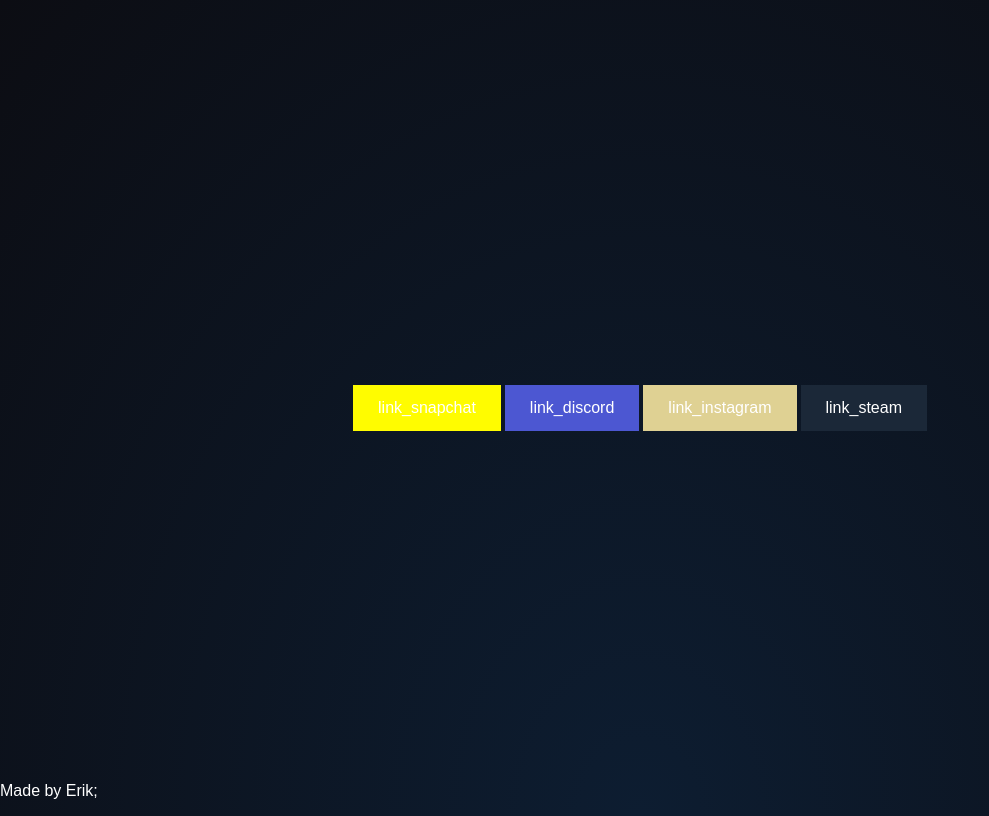
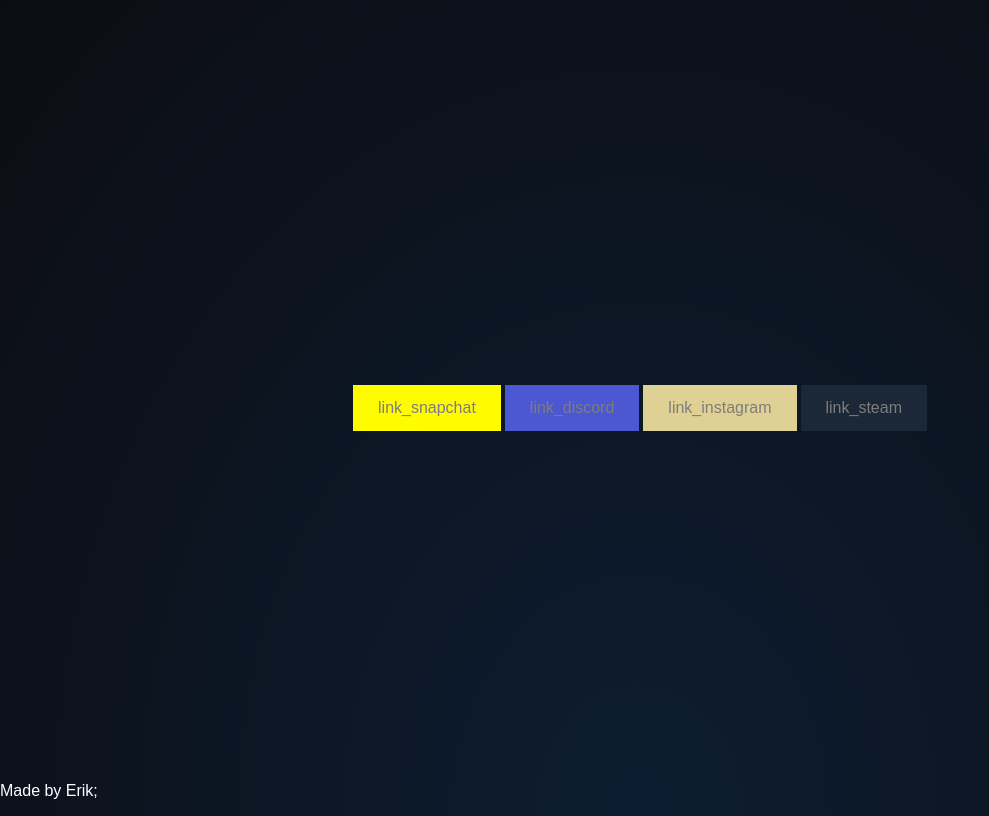
Before and after one commit to SLIDERzz/SLIDERzz.github.io, a plain HTML site: page index.html in a window 1280 px wide. Shown: the whole page, without its empty margins (0-989 px from the left). Drawn offline with Linux system fonts and the light colour scheme.

Commit message:
Update style.css
Changed text colour.

```diff
--- a/css/style.css
+++ b/css/style.css
@@ -1,6 +1,6 @@
 #snapchat:link, #snapchat:visited {
   background-color: #fffc00;
-  color: white;
+  color: #7D7D7D;
   padding: 14px 25px;
   text-align: center;
   text-decoration: none;
@@ -13,7 +13,7 @@
 
 #discord:link, #discord:visited {
   background-color: #4c57d2;
-  color: white;
+  color: #7D7D7D;
   padding: 14px 25px;
   text-align: center;
   text-decoration: none;
@@ -26,7 +26,7 @@
 
 #instagram:link, #instagram:visited {
   background-color: #dfd193;
-  color: white;
+  color: #7D7D7D;
   padding: 14px 25px;
   text-align: center;
   text-decoration: none;
@@ -39,7 +39,7 @@
 
 #steam:link, #steam:visited {
   background-color: #1b2838;
-  color: white;
+  color: #7D7D7D;
   padding: 14px 25px;
   text-align: center;
   text-decoration: none;
```
